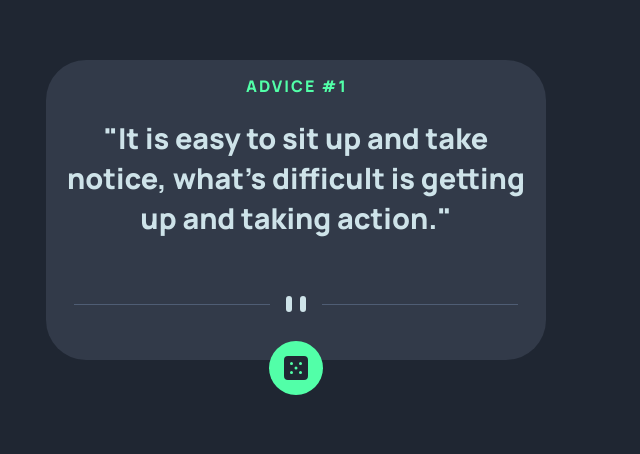
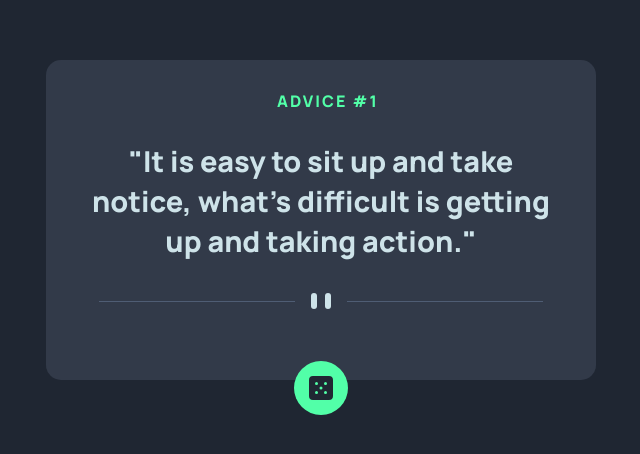
Before and after one commit to nico-dev-it/advice-generator, a React (Create React App) app: page / in a window 1280 px wide. Shown: the part 140-594 px from the top of the page, without its empty margins (364-1004 px from the left). Built offline with nearby package versions, Linux system fonts and the light colour scheme.

Commit message:
updated styling of the card

```diff
--- a/src/components/advice.js
+++ b/src/components/advice.js
@@ -4,14 +4,14 @@ import DisplayAdvice from "./displayAdvice";
 import styled from "styled-components";
 
 const StyledCard = styled.div`
-    width: 500px;
-    height: 300px;
+    width: 550px;
+    height: 320px;
     background-color: #323A49FF;
     position: absolute;
     top: 50%;
     left: 50%;
     margin: -200px 0 0 -230px;
-    border-radius: 40px;
+    border-radius: 15px;
     display: flex;
     flex-direction: column;
     align-items: center;
@@ -23,15 +23,21 @@ const AdviceIdBlock = styled.div`
     text-transform: uppercase;
     letter-spacing: 2px;
     position: absolute;
-    top: 15px;
-    margin-left: 40%;
+    top: 30px;
+    margin-left: 42%;
 `
 
 const AdviceSlip = styled.div`
     color: #CEE3E9FF;
     font-size: 1.8rem;
     font-weight: bold;
-    margin: 10px;
+    margin: 30px 20px 10px;
+    padding: 15px;
+`
+
+const Divider = styled.div `
+    position: relative;
+    bottom: 30px;
 `
 
 const Button = styled.div`
@@ -44,7 +50,6 @@ const Button = styled.div`
     cursor: pointer;
     box-shadow: rgba(82, 265, 168, 1) 0px 5px 15px;
     }
-
 `
 
 const Advice = () => {
@@ -78,6 +83,7 @@ const Advice = () => {
                         </div>
                     </div>
             }
+            <Divider>
             <svg width="444" height="16" xmlns="http://www.w3.org/2000/svg">
                 <g fill="none" fill-rule="evenodd">
                     <path fill="#4F5D74" d="M0 8h196v1H0zM248 8h196v1H248z"/>
@@ -87,6 +93,7 @@ const Advice = () => {
                     </g>
                 </g>
             </svg>
+            </Divider>
             <Button>
                 <div>
                 <svg onClick={() => {
```
